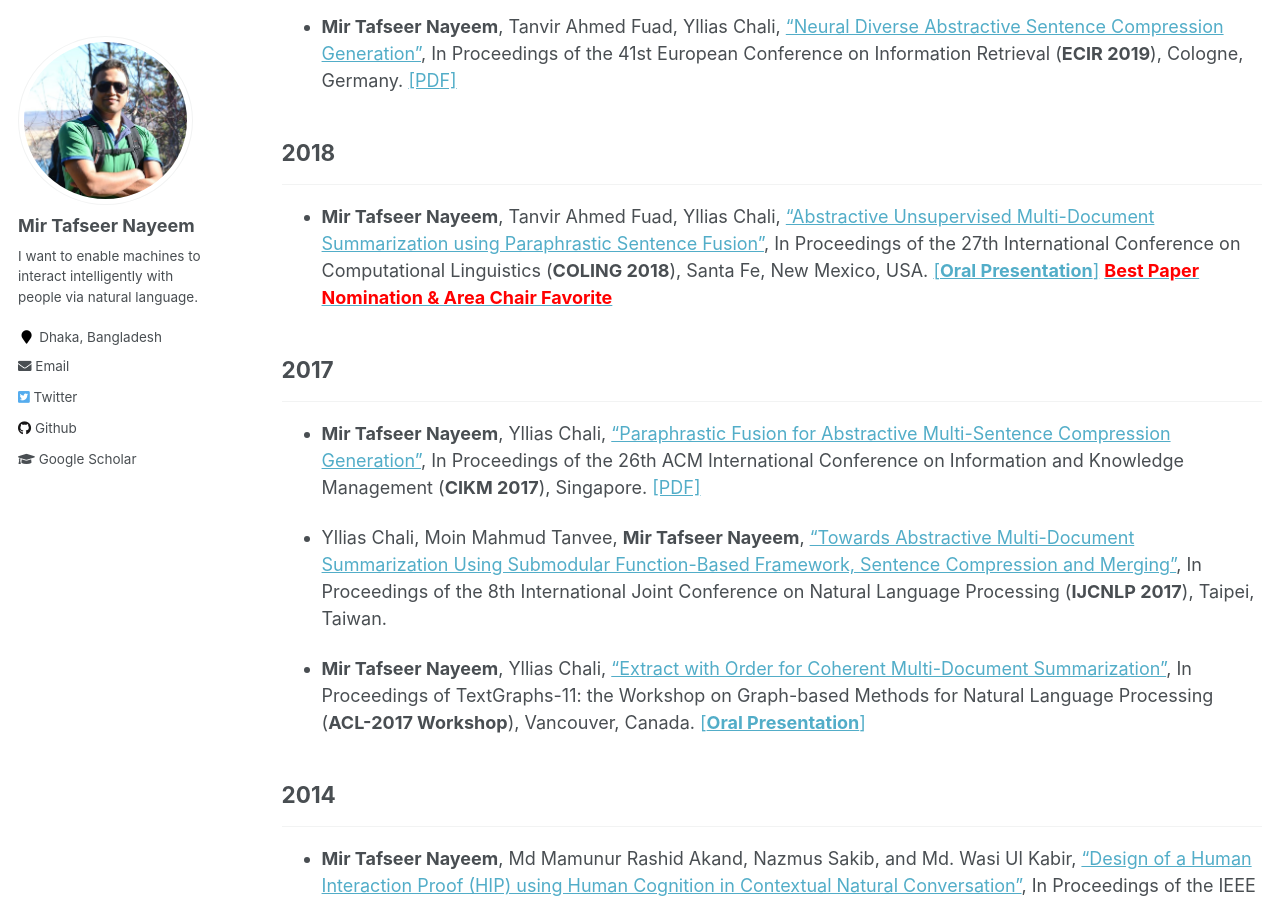
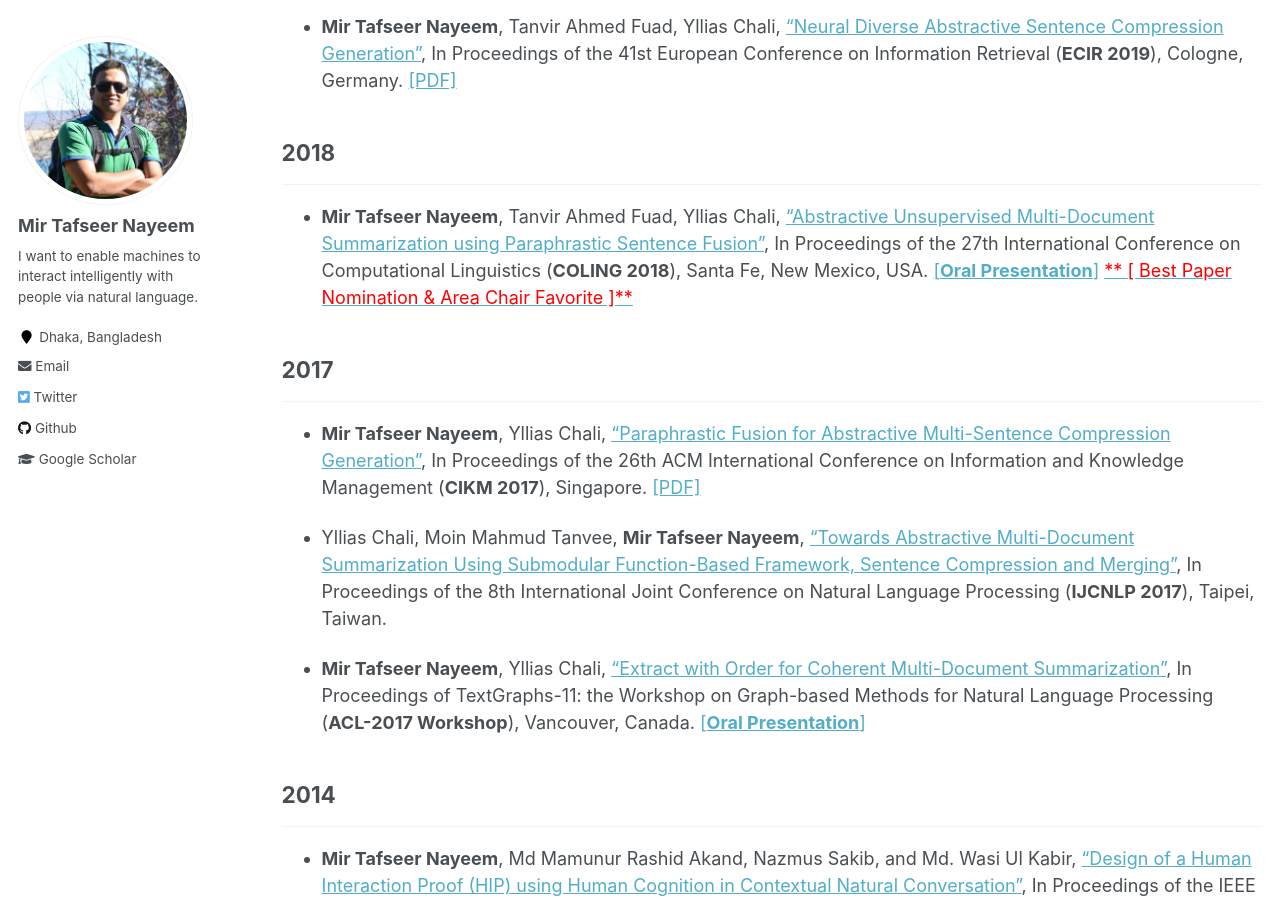
Before and after one commit to sujan-sarker/sujan-sarker.github.io, a Jekyll site: the page built from _pages/publications.md, in a window 1280 px wide and 900 px high, scrolled down 411 px. Built offline with Jekyll 4.4.1, drawn with Linux system fonts in a browser that asks for light colours.

Commit message:
Update publications.md

```diff
--- a/_pages/publications.md
+++ b/_pages/publications.md
@@ -18,7 +18,7 @@ author_profile: true
 
 ## 2018
 -----------
-*  **Mir Tafseer Nayeem**, Tanvir Ahmed Fuad, Yllias Chali,  [“Abstractive Unsupervised Multi-Document Summarization using Paraphrastic Sentence Fusion”](http://aclweb.org/anthology/C18-1102), In Proceedings of the 27th International Conference on Computational Linguistics (**COLING 2018**), Santa Fe, New Mexico, USA. [[**Oral Presentation**]](https://tafseer-nayeem.github.io/files/COLING_2018_Presentation.pdf) [<span style="color:Red"> **Best Paper Nomination & Area Chair Favorite** </span>](http://coling2018.org/coling-2018-best-papers/)
+*  **Mir Tafseer Nayeem**, Tanvir Ahmed Fuad, Yllias Chali,  [“Abstractive Unsupervised Multi-Document Summarization using Paraphrastic Sentence Fusion”](http://aclweb.org/anthology/C18-1102), In Proceedings of the 27th International Conference on Computational Linguistics (**COLING 2018**), Santa Fe, New Mexico, USA. [[**Oral Presentation**]](https://tafseer-nayeem.github.io/files/COLING_2018_Presentation.pdf) [<span style="color:Red"> ** [ Best Paper Nomination & Area Chair Favorite ]** </span>](http://coling2018.org/coling-2018-best-papers/)
 
 
 
```
